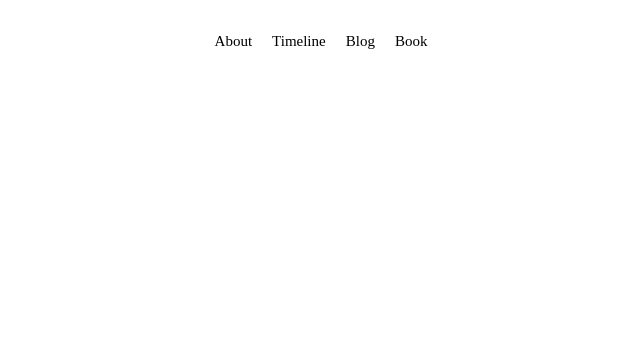
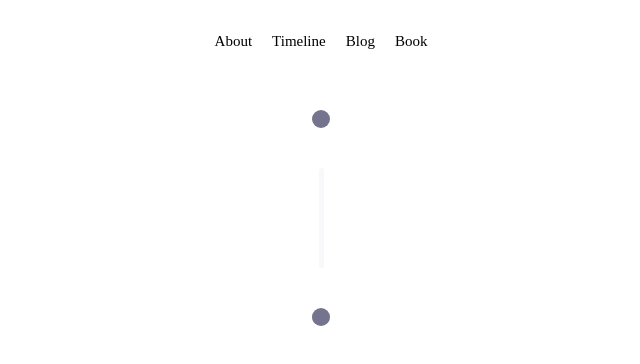
Before and after one commit to oooogxp/website-innie, a React (Create React App) app: page /timeline in a window 1280 px wide. Shown: the part 188-552 px from the top of the page, without its empty margins (319-959 px from the left). Built offline with nearby package versions, Linux system fonts and the light colour scheme; a web font is replaced by a local one.

Commit message:
타임라인에 dot&line 추가

```diff
--- a/src/components/Mom.css
+++ b/src/components/Mom.css
@@ -149,6 +149,23 @@ body {
 
 /* 타임라인 */
 
-.timeline {
-    display: flex;
+.dot {
+    margin: 40px;
+    height: 18px;
+    width: 18px;
+    background-color: #191842;
+    opacity: 60%;
+    border-radius: 50%;
+    display: inline-flex;
 }
+
+.line {
+    margin: 0;
+    border: none;
+    background-color: #f3f4f6;
+    opacity: 60%;
+    height: 100px;
+    width: 5px;
+    border-radius: 8px;
+    display: inline-flex;
+}
--- a/src/components/Timeline.js
+++ b/src/components/Timeline.js
@@ -1,10 +1,15 @@
 import React, { Component } from 'react';
 import './Mom.css';
+
 
 class Timeline extends Component {
     render(){
         return(
-            <div></div>
+            <div className="flex-align">
+               <p className="dot"></p>
+               <p className="line"></p>
+               <p className="dot"></p>
+            </div>
         );
     }
 }
```
